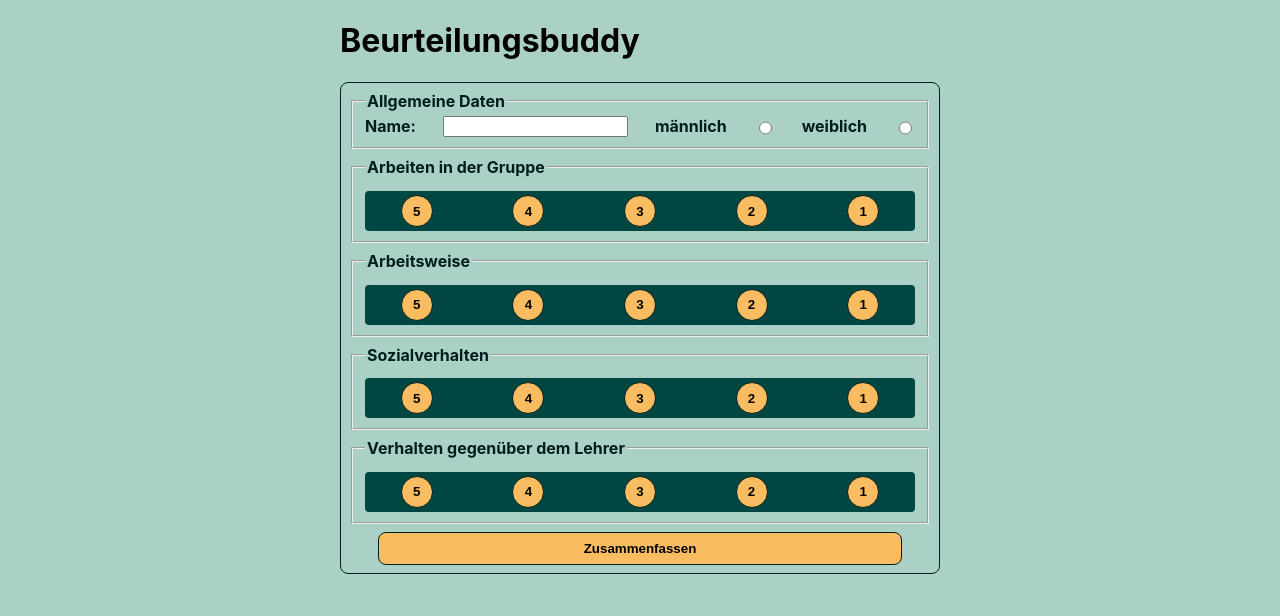
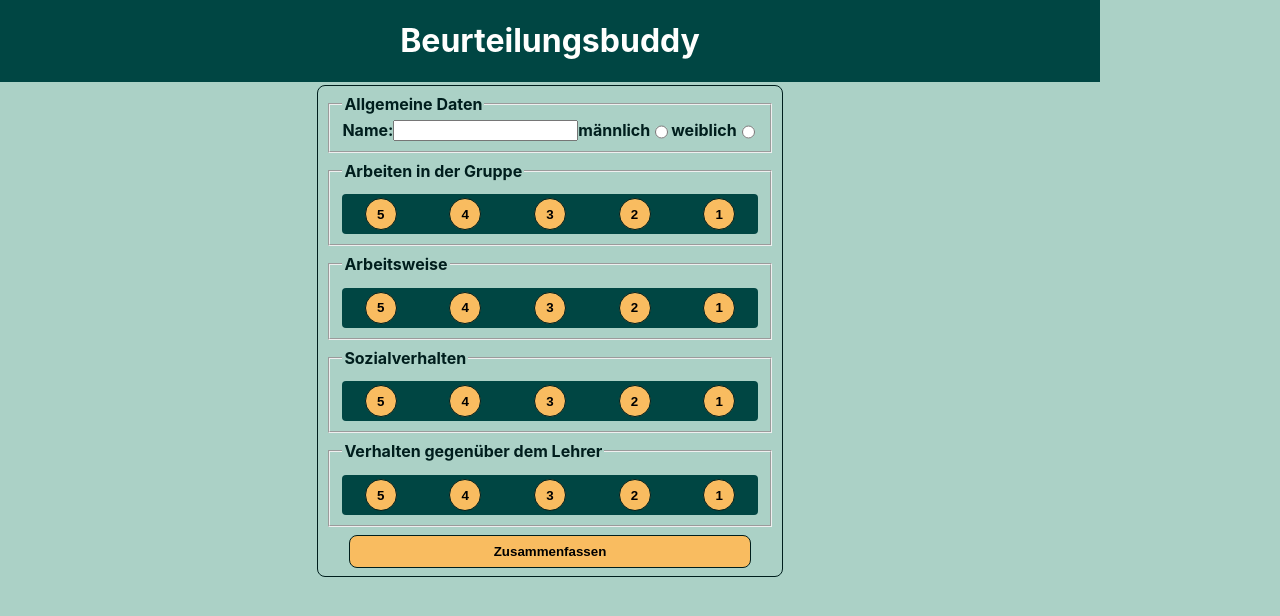
Before and after one commit to PReichetanz/beurteilungsbuddy, a Next.js app: page / in a window 1280 px wide. Shown: the top 616 px of the page. Built offline with nearby package versions, Linux system fonts and the light colour scheme.

Commit message:
update basic styling to fit different screen sizes

```diff
--- a/components/CopyButton/CopyButton.tsx
+++ b/components/CopyButton/CopyButton.tsx
@@ -40,6 +40,6 @@ export default function CopyButton({ copyText }: CopyButtonProps): JSX.Element {
 }
 
 const CopyToClipboardButton = styled(Button)`
-  max-width: 60%;
+  max-width: 50%;
   margin: 0;
 `;
--- a/components/Form/Form.jsx
+++ b/components/Form/Form.jsx
@@ -13,7 +13,7 @@ const initialCategories = defaultCategories.map((category) => ({
 }));
 
 export default function EvaluationForm() {
-  const [name, setName] = useState("");
+  const [studentName, setStudentName] = useState("");
   const [gender, setGender] = useState("");
   const [selectedEvaluations, updateSelectedEvaluations] =
     useImmer(initialCategories);
@@ -25,7 +25,7 @@ export default function EvaluationForm() {
   };
 
   const handleReset = () => {
-    setName("");
+    setStudentName("");
     setGender("");
     updateSelectedEvaluations(initialCategories);
     setIsSummaryChosen(false);
@@ -50,7 +50,7 @@ export default function EvaluationForm() {
   };
 
   return (
-    <>
+    <FormContainer>
       <Form onSubmit={handleSubmit}>
         <GeneralInfoContainer>
           <legend>Allgemeine Daten</legend>
@@ -58,8 +58,9 @@ export default function EvaluationForm() {
           <input
             id="name"
             type="text"
-            onChange={(event) => setName(event.currentTarget.value)}
-            value={name}
+            onChange={(event) => setStudentName(event.currentTarget.value)}
+            value={studentName}
+            required
           />
           <label htmlFor="male">männlich</label>
           <input
@@ -68,6 +69,7 @@ export default function EvaluationForm() {
             name="gender"
             value="male"
             onChange={(event) => setGender(event.target.value)}
+            required
           />
           <label htmlFor="female">weiblich</label>
           <input
@@ -76,13 +78,14 @@ export default function EvaluationForm() {
             name="gender"
             value="female"
             onChange={(event) => setGender(event.target.value)}
+            required
           />
         </GeneralInfoContainer>
         {defaultCategories.map((category) => (
           <CategoryCard
             key={category.name}
             category={category}
-            name={name}
+            name={studentName}
             gender={gender}
             evaluationsOfSelectedCategory={selectedEvaluations.find(
               (evaluation) => evaluation.name === category.name
@@ -98,9 +101,10 @@ export default function EvaluationForm() {
         <Summary
           selectedEvaluations={selectedEvaluations}
           onReset={handleReset}
+          studentName={studentName}
         />
       )}
-    </>
+    </FormContainer>
   );
 }
 
@@ -113,6 +117,20 @@ const Form = styled.form`
   flex-direction: column;
   gap: 0.5rem;
   padding: 0.5rem;
+  max-width: 500px;
+  flex: 1;
+`;
+
+const FormContainer = styled.article`
+  min-width: 375px;
+
+  @media (width >= 900px) {
+    display: flex;
+    flex-direction: row;
+    justify-content: space-evenly;
+    align-items: flex-start;
+    gap: 2rem;
+  }
 `;
 
 const GeneralInfoContainer = styled.fieldset`
--- a/components/Summary/index.js
+++ b/components/Summary/index.js
@@ -24,14 +24,15 @@ export default function Summary({ selectedEvaluations, onReset, studentName }) {
 
 const ButtonSection = styled.section`
   display: flex;
-  justify-content: space-around;
-  padding-inline: 1rem;
+  justify-content: space-evenly;
+  padding-inline: 0.5rem;
+  align-items: stretch;
 `;
 
 const ResetButton = styled(Button)`
-  max-width: 30%;
+  max-width: 40%;
 `;
 
 const SummaryContainer = styled.section`
-  max-width: 40vw;
+  max-width: 90vw;
 `;
--- a/pages/index.tsx
+++ b/pages/index.tsx
@@ -1,10 +1,38 @@
+import styled from "styled-components";
 import Form from "../components/Form/Form";
 
 export default function HomePage(): JSX.Element {
   return (
-    <div>
-      <h1>Beurteilungsbuddy</h1>
-      <Form />
-    </div>
+    <PageContainer>
+      <Header>
+        <h1>Beurteilungsbuddy</h1>
+      </Header>
+      <Main>
+        <Form />
+      </Main>
+      <footer></footer>
+    </PageContainer>
   );
 }
+
+const Header = styled.header`
+  text-align: center;
+  background-color: var(--color-background-dark);
+  color: var(--color-text-white);
+  width: 100%;
+  margin-bottom: 0.2rem;
+`;
+
+const Main = styled.main`
+  grid-row: 2 / 3;
+  height: auto;
+  overflow-y: auto;
+`;
+
+const PageContainer = styled.div`
+  height: 100vh;
+  max-width: 1100px;
+  display: grid;
+  grid-template-rows: auto 1fr auto;
+  justify-items: center;
+`;
--- a/styles.js
+++ b/styles.js
@@ -22,14 +22,12 @@ export default createGlobalStyle`
     }
 
   body {
-    margin: 0;
     font-family: -apple-system, BlinkMacSystemFont, 'Segoe UI',
         'Roboto', 'Oxygen', 'Ubuntu', 'Cantarell', 'Fira Sans', 'Droid Sans',
         'Helvetica Neue', sans-serif;
     -webkit-font-smoothing: antialiased;
     -moz-osx-font-smoothing: grayscale;
-    max-width: 600px;
-    margin: 0 auto 1rem;
-    background: var(--color-background-light)
+    background: var(--color-background-light);
+    margin: 0;
   }
 `;
```
